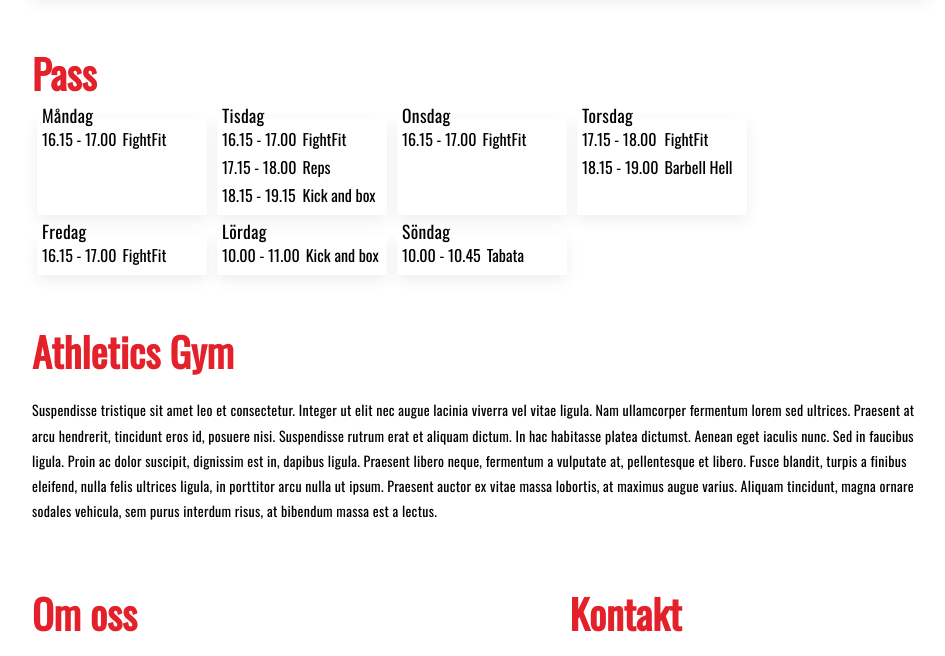
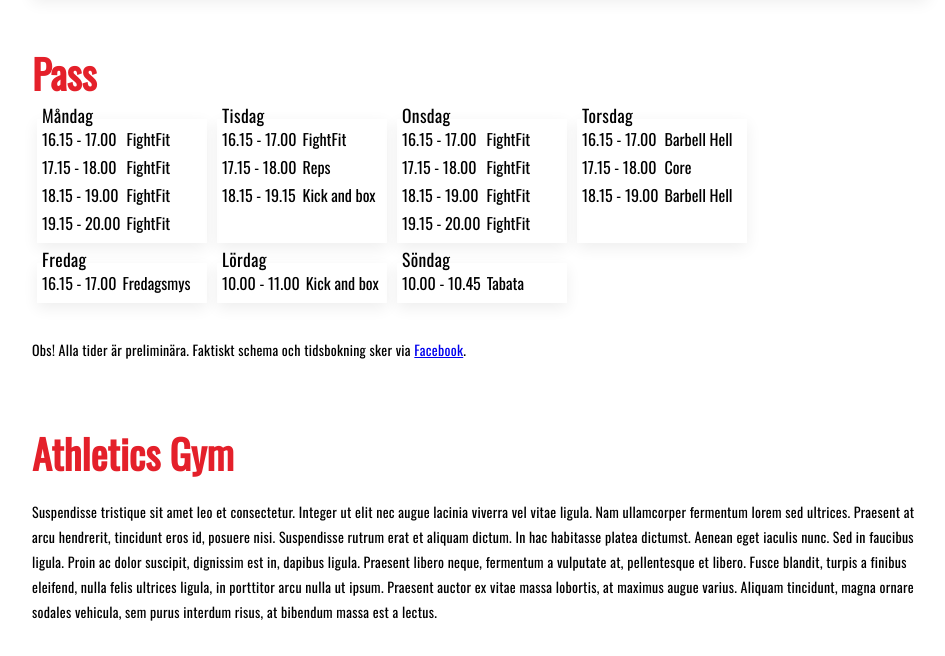
Before and after one commit to Kaakans/FightFit, a Preact app: page / in a window 1280 px wide. Shown: the part 1798-2454 px from the top of the page, without its empty margins (160-1105 px from the left). Built offline with nearby package versions, Linux system fonts and the light colour scheme.

Commit message:
added schedule booking link

```diff
--- a/less/style.less
+++ b/less/style.less
@@ -118,7 +118,7 @@ p {
     padding: 30px 30px;
 }
 
-#sessions+div {
+#sessions:last-child {
     margin-top: -20px;
 }
 
--- a/src/components/sessions.js
+++ b/src/components/sessions.js
@@ -4,7 +4,15 @@ export default class Sessions extends Component {
 
     sessions() {
         return [
-            { day: 'Måndag', sessions: [ { time: '16.15 - 17.00', type: 'FightFit' } ] },
+            {
+                day: 'Måndag',
+                sessions: [
+                    { time: '16.15 - 17.00', type: 'FightFit' },
+                    { time: '17.15 - 18.00', type: 'FightFit' },
+                    { time: '18.15 - 19.00', type: 'FightFit' },
+                    { time: '19.15 - 20.00', type: 'FightFit' }
+                ]
+            },
             {
                 day: 'Tisdag',
                 sessions: [
@@ -13,15 +21,24 @@ export default class Sessions extends Component {
                     { time: '18.15 - 19.15', type: 'Kick and  box' }
                 ]
             },
-            { day: 'Onsdag', sessions: [ { time: '16.15 - 17.00', type: 'FightFit' } ] },
+            {
+                day: 'Onsdag',
+                sessions: [
+                    { time: '16.15 - 17.00', type: 'FightFit' },
+                    { time: '17.15 - 18.00', type: 'FightFit' },
+                    { time: '18.15 - 19.00', type: 'FightFit' },
+                    { time: '19.15 - 20.00', type: 'FightFit' }
+                ]
+            },
             {
                 day: 'Torsdag',
                 sessions: [
-                    { time: '17.15 - 18.00', type: 'FightFit' },
+                    { time: '16.15 - 17.00', type: 'Barbell Hell' },
+                    { time: '17.15 - 18.00', type: 'Core' },
                     { time: '18.15 - 19.00', type: 'Barbell Hell' }
                 ]
             },
-            { day: 'Fredag', sessions: [ { time: '16.15 - 17.00', type: 'FightFit' } ] },
+            { day: 'Fredag', sessions: [ { time: '16.15 - 17.00', type: 'Fredagsmys' } ] },
             { day: 'Lördag', sessions: [ { time: '10.00 - 11.00', type: 'Kick and  box' } ] },
             { day: 'Söndag', sessions: [ { time: '10.00 - 10.45', type: 'Tabata' } ] }
         ];
@@ -33,6 +50,7 @@ export default class Sessions extends Component {
             <div className="flex-container">
                 {this.renderSchedules()}
             </div>
+            <p>Obs! Alla tider är preliminära. Faktiskt schema och tidsbokning sker via <a href="http://facebook.com/fightfitkristinehamn">Facebook</a>.</p>
         </div>;
 }
 
```
Also changed, not shown: build/bundle.js, src/style.css, 1 other file.
